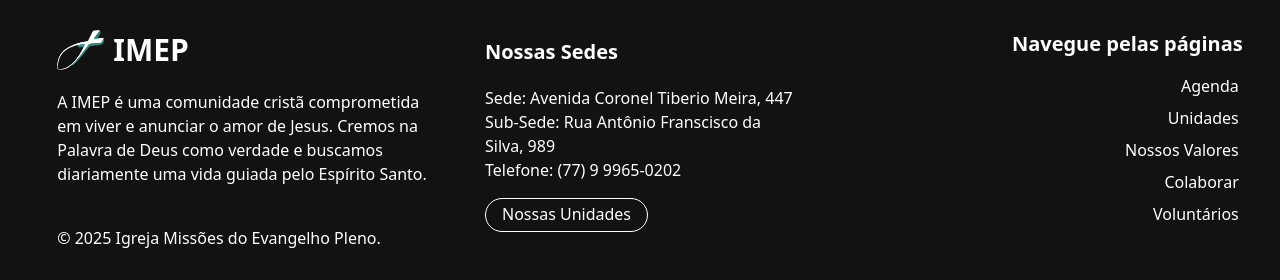
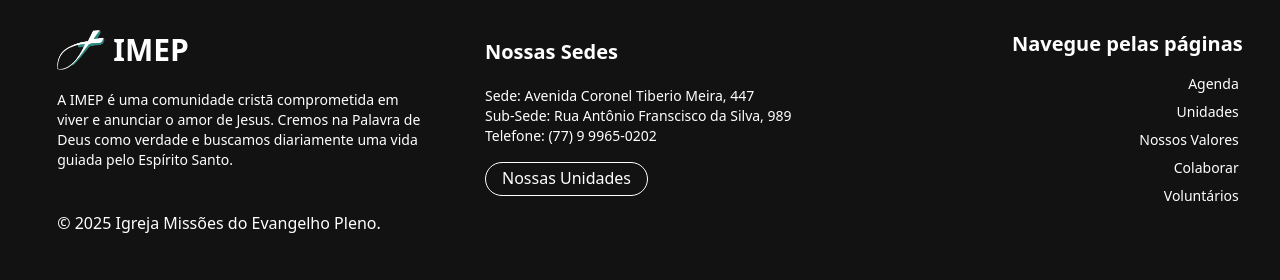
Before and after one commit to rafael-bit/imep, a Next.js app: page / in a window 1280 px wide. Shown: the part 1056-1336 px from the top of the page. Built offline with nearby package versions, Linux system fonts and the light colour scheme; no server answers; the database is empty.

Commit message:
feat: finish header

```diff
--- a/app/components/Footer.tsx
+++ b/app/components/Footer.tsx
@@ -14,14 +14,14 @@ const Footer = () => {
 						<Image src={'/logo.png'} alt="Logo Imep" className="w-12 h-10" width={70} height={70} />
 						<h1 className="text-3xl font-bold">IMEP</h1>
 					</li>
-					<li className="mt-5 hidden sm:inline-block "><p>A IMEP é uma comunidade cristã comprometida em viver e anunciar o amor de Jesus. Cremos na Palavra de Deus como verdade e buscamos diariamente uma vida guiada pelo Espírito Santo.</p></li>
+					<li className="mt-5 hidden sm:inline-block text-sm"><p>A IMEP é uma comunidade cristã comprometida em viver e anunciar o amor de Jesus. Cremos na Palavra de Deus como verdade e buscamos diariamente uma vida guiada pelo Espírito Santo.</p></li>
 					<li className="mt-5 sm:mt-10 text-center sm:text-left">
 						<p>&copy; {new Date().getFullYear()} Igreja Missões do Evangelho Pleno.</p>
 					</li>
 				</ul>
 				<ul className="w-full flex flex-col items-center justify-center sm:inline-block pt-7 sm:w-1/4">
-					<li className="w-full"><h3 className="text-xl font-bold">Nossas Sedes</h3></li>
-					<ul className="my-5">
+					<li className="w-full"><h3 className="text-xl font-bold text-center sm:text-left">Nossas Sedes</h3></li>
+					<ul className="my-5 text-sm">
 						<li><p>Sede: Avenida Coronel Tiberio Meira, 447</p></li>
 						<li><p>Sub-Sede: Rua Antônio Franscisco da Silva, 989</p></li>
 						<li><p>Telefone: (77) 9 9965-0202</p></li>
@@ -32,7 +32,7 @@ const Footer = () => {
 					<li><h3 className="mt-5 mb-3 text-xl font-bold">Navegue pelas páginas</h3></li>
 					{navLinks.map((link, index) => (
 						<li key={index}>
-							<Link href={link.href} className="text-white rounded-full transition duration-300 cursor-pointer hover:scale-110 flex items-center gap-3 p-1">
+							<Link href={link.href} className="text-white rounded-full transition duration-300 cursor-pointer hover:scale-110 flex items-center gap-3 p-1 text-sm">
 								{link.label}
 							</Link>
 						</li>
```
